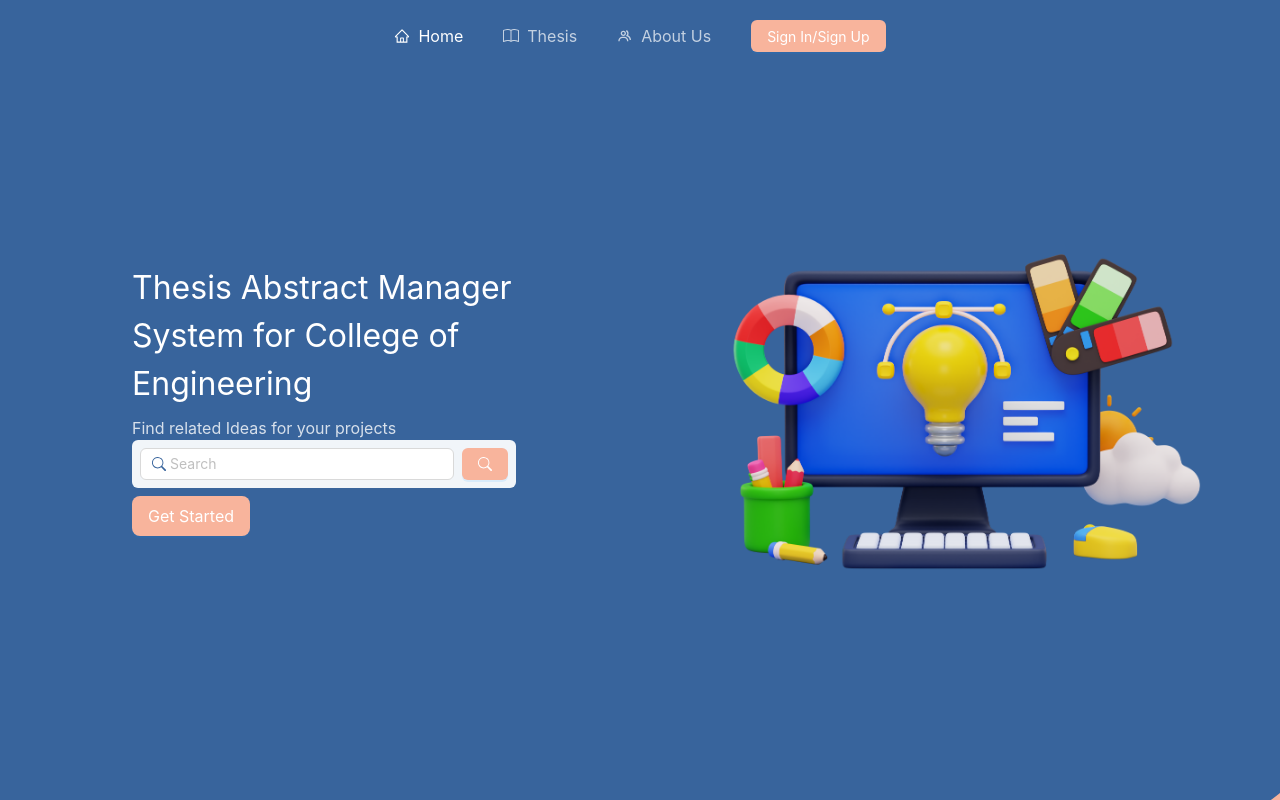
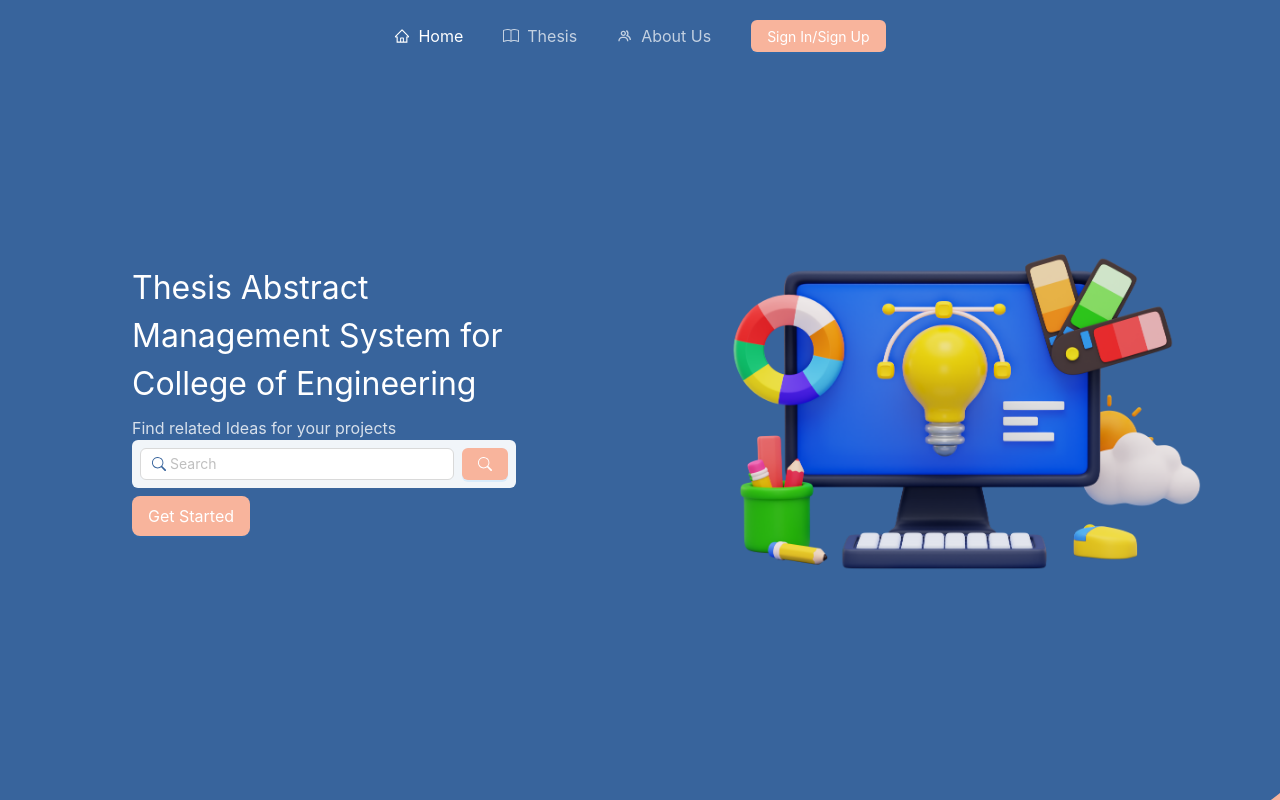
Before and after one commit to TorrCod/thesis-abstract, a Next.js app: page / in a window 1280 px wide. Built offline with nearby package versions, Linux system fonts and the light colour scheme.

Commit message:
undo changes

```diff
--- a/src/pages/index.tsx
+++ b/src/pages/index.tsx
@@ -19,7 +19,9 @@ export default function Home() {
       <section>
         <header className="relative text-white md:grid md:grid-cols-2 place-items-center md:h-screen">
           <div className="flex flex-col gap-2 max-w-sm">
-            <h1>Thesis Abstract Manager System for College of Engineering</h1>
+            <h1>
+              Thesis Abstract Management System for College of Engineering
+            </h1>
             <div className="text-white/80">
               Find related Ideas for your projects
               <Search />
```
